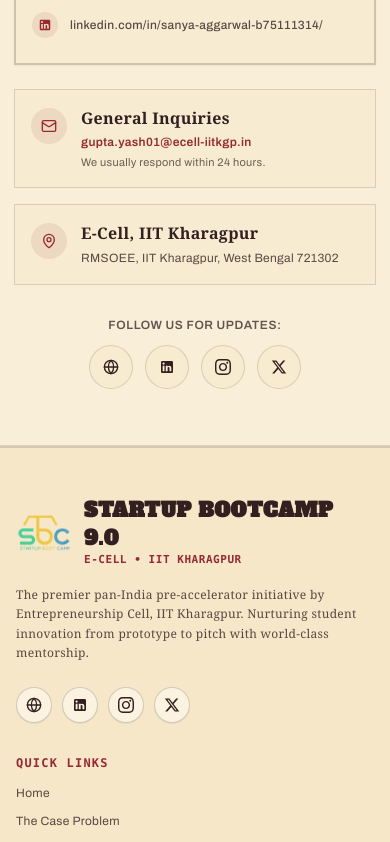
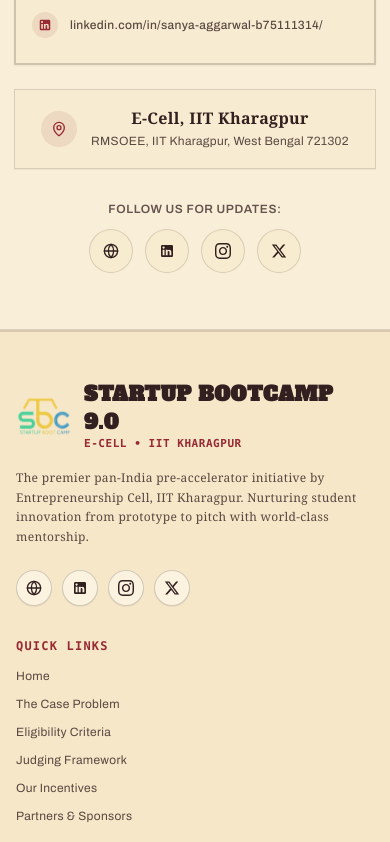
Before and after one commit to suvam-dev/sbc2.0, a Next.js app: page / in a window 390 px wide. Shown: the part 6400-7242 px from the top of the page. Built offline with nearby package versions, Linux system fonts and the light colour scheme; no server answers.

Commit message:
feat: remove general inquiries admin email box and clean up contact section

```diff
--- a/app/components/ContactSection.tsx
+++ b/app/components/ContactSection.tsx
@@ -115,35 +115,13 @@
           ))}
         </div>
 
-        {/* Lower Info Blocks */}
-        <div className="grid grid-cols-1 md:grid-cols-2 gap-4 sm:gap-8 mb-6 sm:mb-8">
-          {/* General Inquiries */}
-          <div className="bg-[#f7ecd0]/80 rounded-none border border-[#321F1F]/15 p-4 sm:p-6 flex items-start gap-3.5 sm:gap-4">
-            <div className="p-2.5 sm:p-3 rounded-full bg-[#972933]/10 text-[#972933] shrink-0 mt-0.5">
-              <Mail className="w-4 h-4 sm:w-5 sm:h-5" />
-            </div>
-            <div className="space-y-1 min-w-0">
-              <h4 className="font-serif font-bold text-base sm:text-lg text-[#321F1F]">
-                General Inquiries
-              </h4>
-              <a
-                href={`mailto:${GENERAL_CONTACT.email}`}
-                className="text-xs sm:text-sm font-semibold text-[#972933] hover:underline block break-all"
-              >
-                {GENERAL_CONTACT.email}
-              </a>
-              <p className="text-[11px] sm:text-xs text-[#321F1F]/70">
-                {GENERAL_CONTACT.responseSla}
-              </p>
-            </div>
-          </div>
-
-          {/* Office Address */}
-          <div className="bg-[#f7ecd0]/80 rounded-none border border-[#321F1F]/15 p-4 sm:p-6 flex items-start gap-3.5 sm:gap-4">
-            <div className="p-2.5 sm:p-3 rounded-full bg-[#972933]/10 text-[#972933] shrink-0 mt-0.5">
+        {/* Secretariat / Office Address */}
+        <div className="max-w-xl mx-auto mb-6 sm:mb-8">
+          <div className="bg-[#f7ecd0]/80 rounded-none border border-[#321F1F]/15 p-4 sm:p-5 flex items-center justify-center gap-3.5 sm:gap-4 text-center sm:text-left shadow-2xs">
+            <div className="p-2.5 sm:p-3 rounded-full bg-[#972933]/10 text-[#972933] shrink-0">
               <MapPin className="w-4 h-4 sm:w-5 sm:h-5" />
             </div>
-            <div className="space-y-1 min-w-0">
+            <div className="space-y-0.5 min-w-0">
               <h4 className="font-serif font-bold text-base sm:text-lg text-[#321F1F]">
                 {GENERAL_CONTACT.organization}
               </h4>
--- a/app/components/Footer.tsx
+++ b/app/components/Footer.tsx
@@ -136,7 +136,7 @@
               </li>
               <li>
                 <Link href="/partners" className="hover:text-[#972933] transition-colors inline-block py-0.5">
-                  Corporate Partners
+                  Partners & Sponsors
                 </Link>
               </li>
             </ul>
--- a/data/contacts.ts
+++ b/data/contacts.ts
@@ -27,8 +27,6 @@
 ];
 
 export const GENERAL_CONTACT = {
-  email: "gupta.yash01@ecell-iitkgp.in",
-  responseSla: "We usually respond within 24 hours.",
   organization: "E-Cell, IIT Kharagpur",
   address: "RMSOEE, IIT Kharagpur, West Bengal 721302",
   socials: [
```
